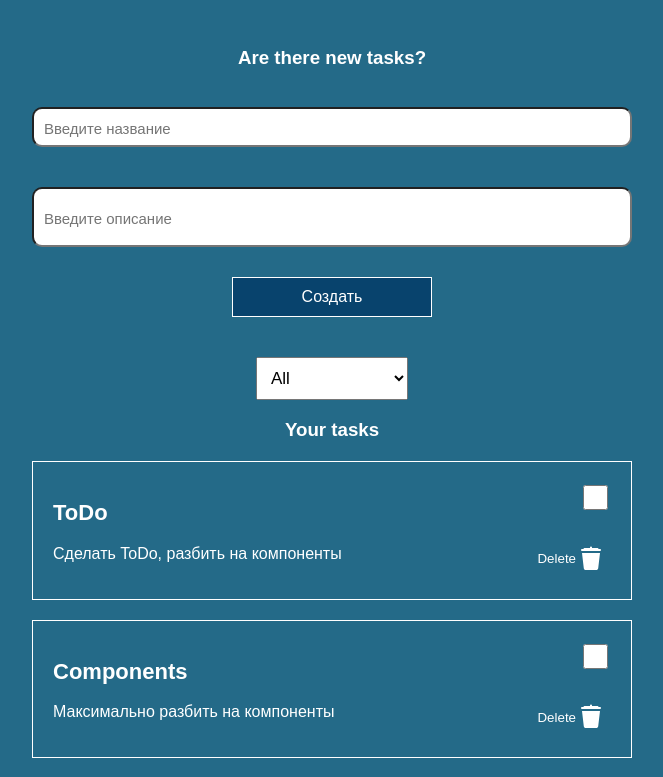
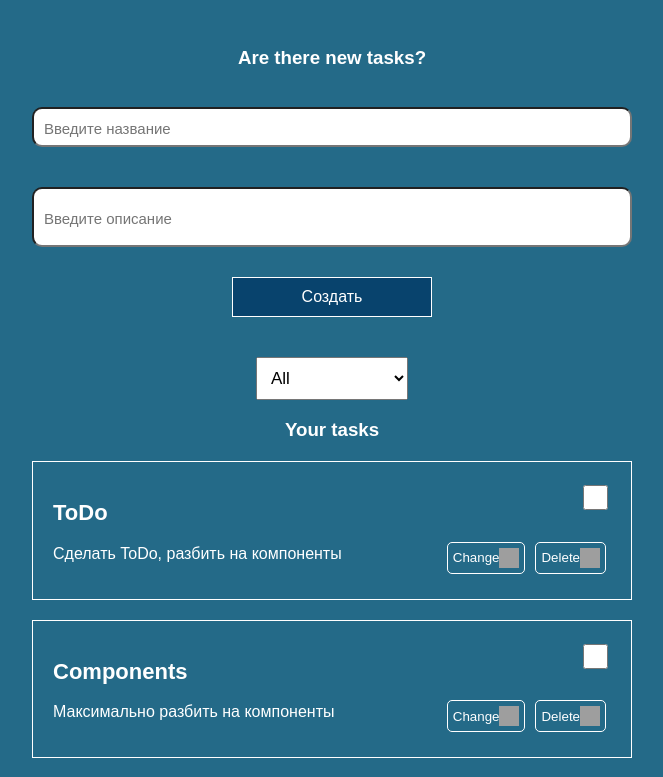
Before and after one commit to akmaral2022/Type-ReactPractice, a React (Create React App) app: page / in a window 1280 px wide. Shown: the top 777 px of the page, without its empty margins (308-971 px from the left). Built offline with nearby package versions, Linux system fonts and the light colour scheme; grey boxes are pictures that could not be loaded.

Commit message:
second commit

```diff
--- a/src/components/Card/Card.module.css
+++ b/src/components/Card/Card.module.css
@@ -26,13 +26,13 @@
     flex-direction: column;
     justify-content: space-between;
     align-items: end;
-    width: 150px;
+    width: 180px;
 }
 
 .cardElemts button {
     background: none;
     outline: none;
-    border: none;
+    border: 1px solid #fff;
     display: flex;
     align-items: center;
     justify-content: center;
@@ -41,12 +41,21 @@
     transition: 0.5s;
     padding: 5px;
     border-radius: 5px;
+    margin: 5px;
+
 }
 
 .cardElemts button:hover {
     background: #093e69;
+    box-shadow: 2px 2px 3px #116bb6;
+}
 
+.cardButtons {
+    display: flex;
+    justify-content: space-between;
 }
+
+
 
 .checkbox {
     cursor: pointer;
--- a/src/components/Card/Card.tsx
+++ b/src/components/Card/Card.tsx
@@ -1,5 +1,5 @@
 import styles from './Card.module.css';
-import deleteImg from '../../image/delete.svg'
+// import deleteImg from '../../image/delete.svg'
 
 interface CardProps {
     name: string;
@@ -22,7 +22,10 @@ const Card: React.FC<CardProps> = ({ name, text, completed, onChangeStatus, onDe
             </div>
             <div className={styles.cardElemts}>
                 <input type="checkbox" className={styles.checkbox} checked={completed} onChange={handleCheckboxChange} />
-                <button onClick={onDelete}>Delete<img src={deleteImg} alt='https://icons8.ru/icon/67884/мусор' /></button>
+                <div className={styles.cardButtons}>
+                    <button>Change<img width="20" height="20" src="https://img.icons8.com/ios-glyphs/30/FFFFFF/ball-point-pen.png" alt="ball-point-pen" /></button>
+                    <button onClick={onDelete}>Delete<img width="20" height="20" src="https://img.icons8.com/ios-glyphs/30/FFFFFF/filled-trash.png" alt="filled-trash" /></button>
+                </div>
             </div>
         </div>
     )
```
